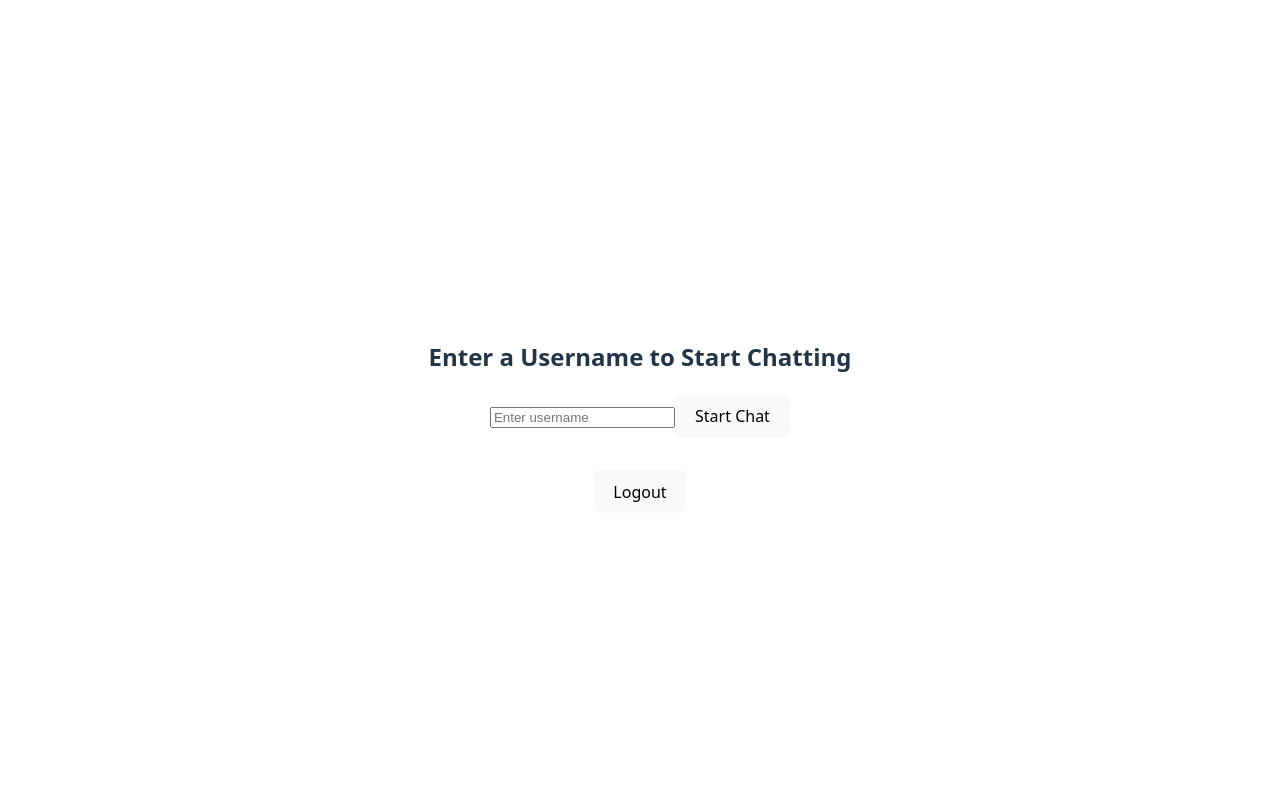
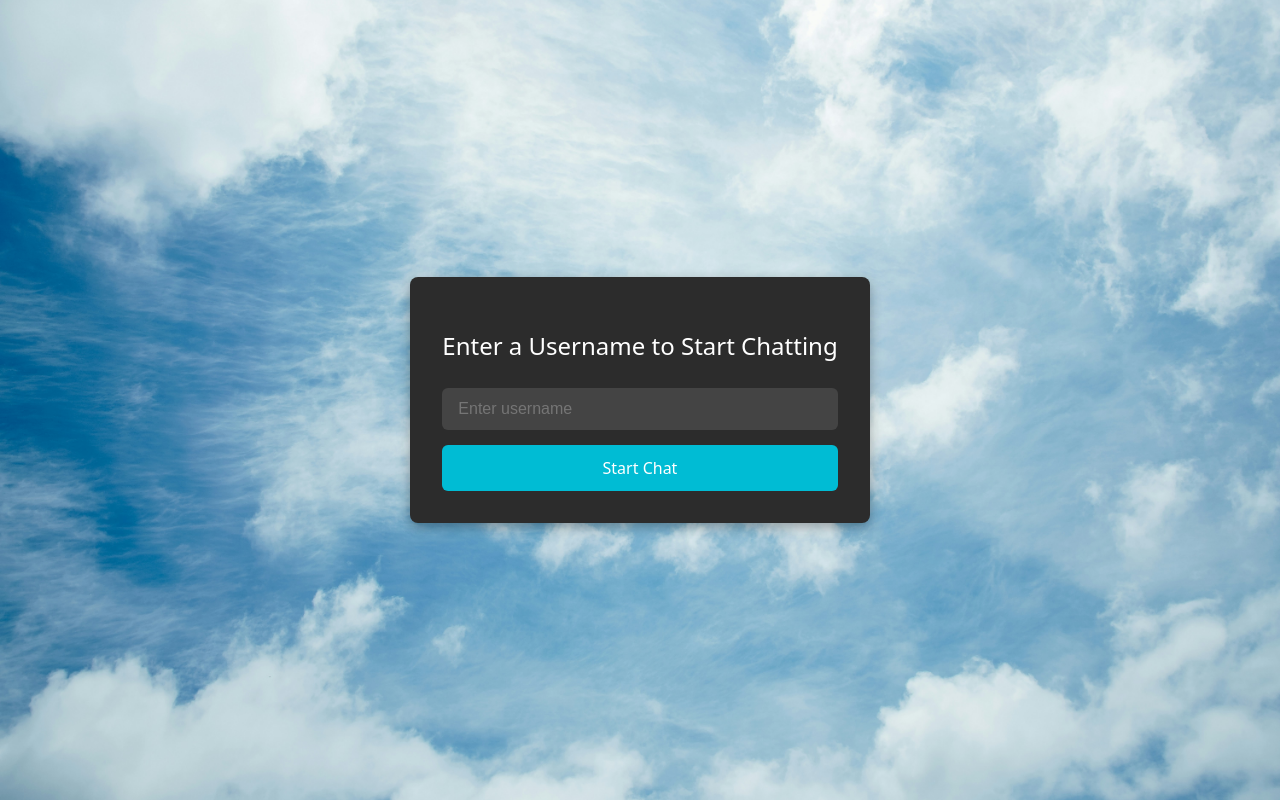
Before and after one commit to Kineth-t/Chatty-frontend, a React (Vite) app: page / in a window 1280 px wide. Built offline with nearby package versions, Linux system fonts and the light colour scheme.

Commit message:
Decorated the UsernameForm component.

```diff
--- /dev/null
+++ b/src/components/UsernameForm.css
@@ -0,0 +1,73 @@
+.background-cover {
+    background-image: url('../assets/login.jpg');
+    background-size: cover;
+    background-position: center;
+    background-repeat: no-repeat;
+    position: fixed;
+    top: 0;
+    left: 0;
+    width: 100vw;
+    height: 100vh;
+    display: flex;
+    justify-content: center;
+    align-items: center;
+}
+
+.form-container {
+    background-color: #2c2c2c;
+    text-align: center;
+    padding: 2rem;
+    color: #f5f5f5;
+    border-radius: 8px;
+    min-width: 300px;
+    margin: 60px auto;
+    box-shadow: 0 4px 12px rgba(0, 0, 0, 0.3);
+}
+
+.form-container h2 {
+    margin-bottom: 1.5rem;
+    font-size: 1.5rem;
+    font-weight: 500;
+    color: #ffffff;
+}
+
+.username-form {
+    display: flex;
+    flex-direction: column;
+    gap: 15px;
+    width: 100%;
+}
+
+.username-form input {
+    padding: 12px 16px;
+    font-size: 1rem;
+    border-radius: 6px;
+    border: none;
+    outline: none;
+    width: 100%;
+    box-sizing: border-box;
+    background-color: #444;
+    color: #f5f5f5;
+    transition: background-color 0.2s, box-shadow 0.2s;
+}
+
+.username-form input:focus {
+    background-color: #555;
+    box-shadow: 0 0 0 2px #00bcd4;
+}
+
+.username-form button {
+    padding: 12px 20px;
+    font-size: 1rem;
+    border: none;
+    border-radius: 6px;
+    background-color: #00bcd4;
+    color: white;
+    cursor: pointer;
+    transition: background-color 0.3s, transform 0.2s;
+}
+
+.username-form button:hover {
+    background-color: #0198a3;
+    transform: translateY(-1px);
+}
--- a/src/components/UsernameForm.jsx
+++ b/src/components/UsernameForm.jsx
@@ -1,4 +1,5 @@
 import { useState } from "react"
+import './UsernameForm.css'
 
 export default function UsernameForm({ onSubmit }) {
     const [inputUsername, setInputUsername] = useState('')
@@ -11,9 +12,10 @@ export default function UsernameForm({ onSubmit }) {
     };
 
     return (
-        <div style={{ padding: '2rem' }}>
+        <div className="background-cover">
+            <div className="form-container">
                 <h2>Enter a Username to Start Chatting</h2>
-            <form onSubmit={handleSubmit}>
+                <form onSubmit={handleSubmit} className="username-form">
                     <input
                     type="text"
                     value={inputUsername}
@@ -23,5 +25,6 @@ export default function UsernameForm({ onSubmit }) {
                     <button type="submit">Start Chat</button>
                 </form>
             </div>
+        </div>
     );
 }
```
Also changed, not shown: src/assets/login.jpg (added). Lines whose indentation alone changed are shown as unchanged.
